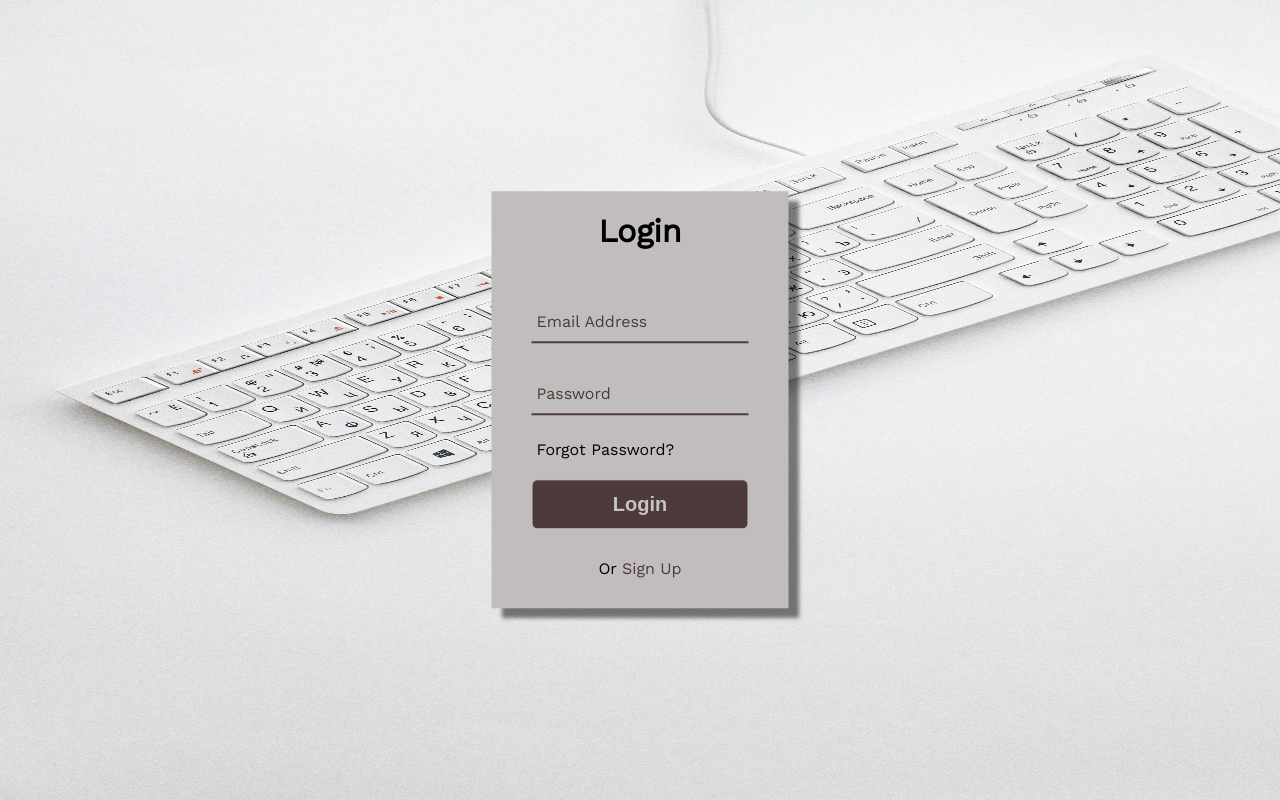
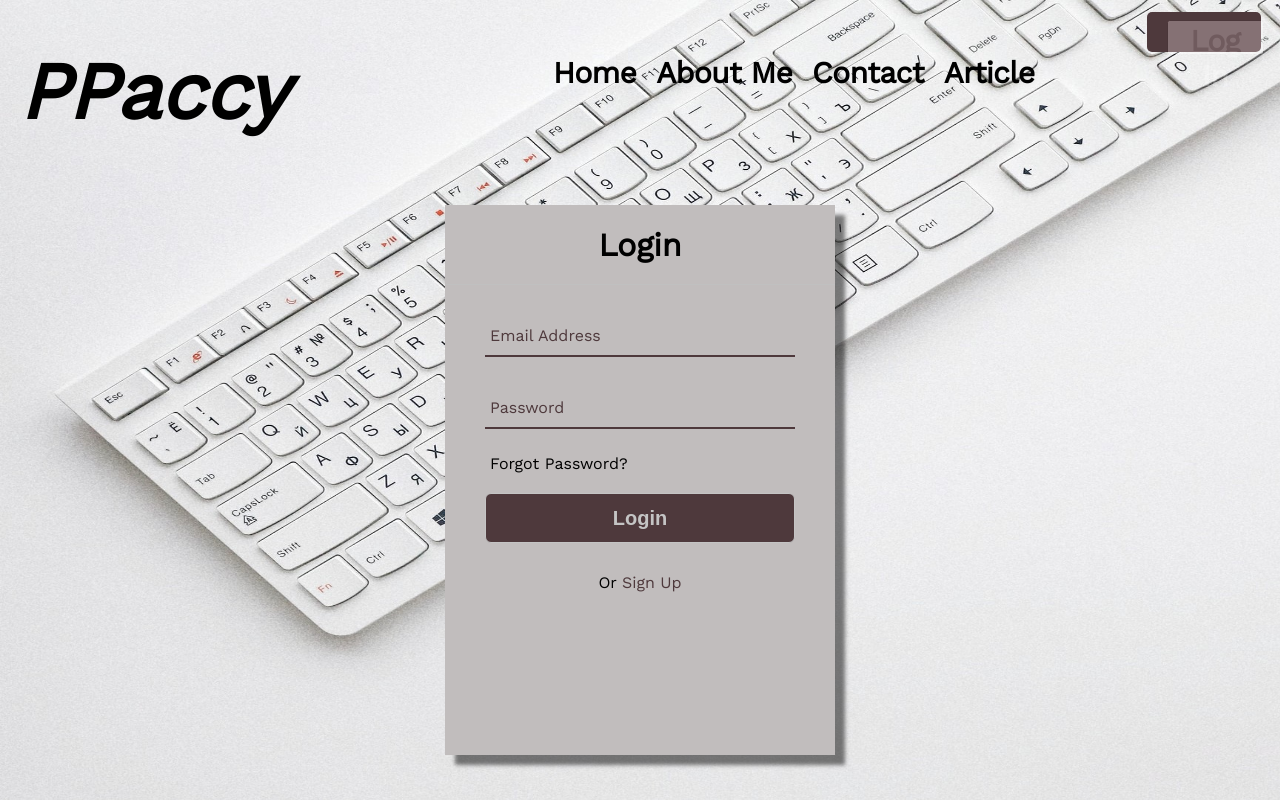
Before and after one commit to PPaccyD/myWeb, a plain HTML site: page login.html in a window 1280 px wide. Drawn offline with nearby package versions, Linux system fonts and the light colour scheme.

Commit message:
Fourth One

```diff
--- a/login.css
+++ b/login.css
@@ -2,7 +2,7 @@ body{
     margin: 0;
     padding: 0;
     font-family: Work Sans;
-    background-image: url("loginwallpaper.jpg");
+    background-image: url("loginwallpaper01.jpg");
     background-size: cover;
     background-size: 1600px 800px ;
     height: 100vh;
@@ -10,10 +10,11 @@ body{
 }
 .center{
     position: absolute;
-    top: 50%;
+    top: 60%;
     left: 50%;
     transform: translate(-50%, -50%);
-    width: 390;
+    width: 390px;
+    height: 550px;
     background: #C1BDBD;
     border-radius: 0;
     box-shadow: 10px 10px 4px rgba(0, 0, 0, 0.5);
@@ -109,3 +110,96 @@ input[type="submit"]:hover{
     text-decoration: underline;
     color: #000000;
 }
+.login{
+    display:block;
+    flex-direction: row;
+    align-items: flex-start;
+    padding: 8px 20px;
+    text-decoration:none;
+
+    position: absolute;
+    left: 89.58%;
+    right: 1.46%;
+    top: 1.46%;
+    bottom: 93.55%;
+
+    background: #4E393C;
+    border-radius: 5px;
+
+    list-style-type: none;
+    text-align: center;
+
+}
+.nav-area{
+    display: flex;
+flex-direction: row;
+align-items: flex-start;
+padding: 0px;
+
+position: absolute;
+width: 732px;
+height: 35px;
+left: 543px;
+top: 29px;
+
+}
+.nav-area li{
+    display: block;
+    padding: 10px;
+
+}
+.nav-area li a{
+    font-family: Work Sans;
+font-style: normal;
+font-weight: bold;
+font-size: 30px;
+line-height: 35px;
+text-align: center;
+letter-spacing: -0.02em;
+text-decoration: none;
+
+color: #000000;
+
+}
+.logo{
+    position:fixed;
+left: 19px;
+right: 0px;
+top: 0px;
+bottom: 85px;
+
+font-family: Work Sans;
+font-style: italic;
+font-weight: 800;
+font-size: 40px;
+line-height: 76px;
+letter-spacing: -0.02em;
+
+color: #000000;
+}
+.login a{
+    position: static;
+width: 97px;
+height: 35px;
+left: 16px;
+top: 8px;
+
+    font-family: Work Sans;
+font-style: normal;
+font-weight: bold;
+font-size: 30px;
+line-height: 35px;
+text-align: center;
+letter-spacing: -0.02em;
+
+color: #000000;
+
+flex: none;
+order: 0;
+flex-grow: 0;
+margin: 0px 10px;
+}
+.nav-area li a:hover{
+    background: #4E393C;
+    color: beige ;
+}
--- a/login.html
+++ b/login.html
@@ -10,6 +10,37 @@
 
 </head>
 <body>
+    <header>
+        <div class="wrapper">
+            <div class="logo">
+               <h1>PPaccy</h1>
+            </div>
+            <ul class="nav-area" >
+            <li><a href="">Home</a> </li>
+            <li><a href="">About Me</a> </li>
+            <li><a href="">Contact</a> </li>
+            <li><a href="">Article</a></li>
+            </ul>
+        </div>
+        <div class="login">
+        <button style="
+        width: 97px;
+        height: 35px;
+        mix-blend-mode:soft-light;
+        float: left;
+
+        font-family: Work Sans;
+        font-style: normal;
+        font-weight: bold;
+        font-size: 30px;
+        line-height: 35px;
+        text-align: center;
+        letter-spacing: -0.02em;
+
+        color: #C4C4C4"
+        onclick="location.href='login.html';" >Log In</button>
+        </div>
+    </header>
     <div class="center">
         <h1>Login</h1>
         <form method="post">
```
Also changed, not shown: index.html (+4 -4 lines), loginwallpaper01.jpg (added).
